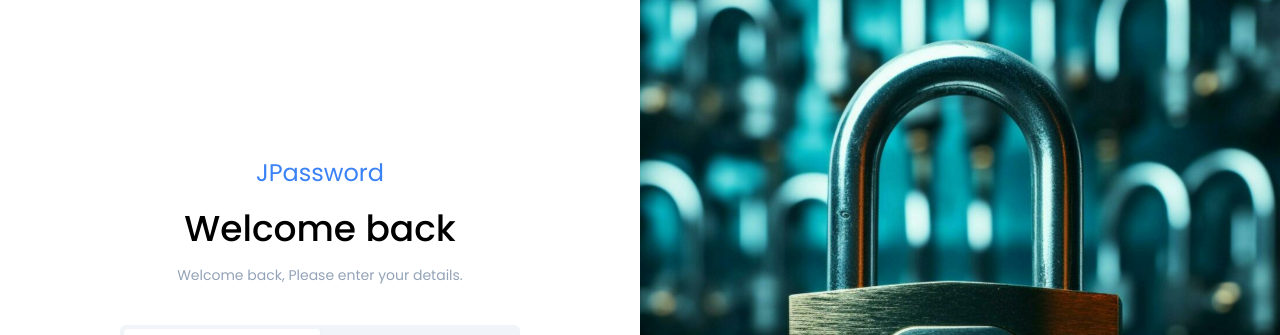
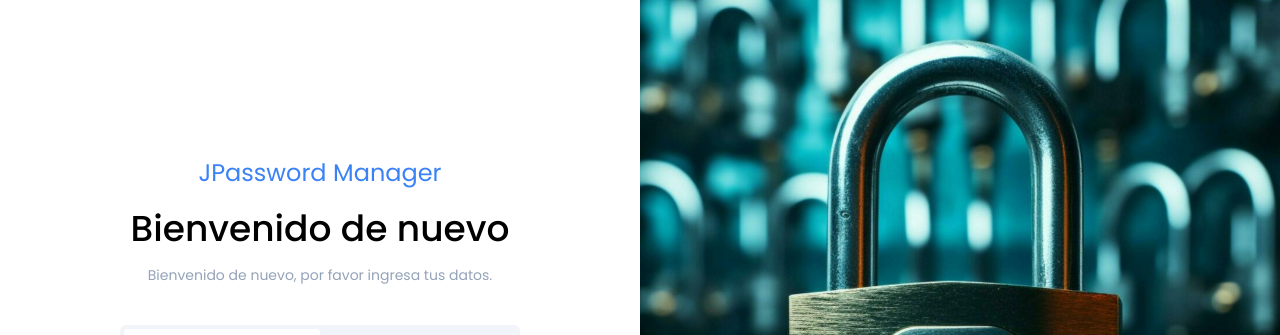
Before and after one commit to jrosasr/password-manager, a Next.js app: page /login in a window 1280 px wide. Shown: the top 335 px of the page. Built offline with nearby package versions, Linux system fonts and the light colour scheme; no server answers.

Commit message:
actualizacion de margen el login

```diff
--- a/app/(auth)/login/page.tsx
+++ b/app/(auth)/login/page.tsx
@@ -4,22 +4,24 @@ import TabsForms from "./components/TabsForms/TabsForms";
 import { redirect } from "next/navigation";
 
 export default async function LoginPage() {
-    const session = await getServerSession()
+  const session = await getServerSession();
 
   if (session) {
-        redirect('/')
+    redirect("/");
   }
 
   return (
     <div className="grid md:grid-cols-2 h-full max-h-screen overflow-hidden">
       <div className="flex justify-center h-full">
-                <div className="flex flex-col justify-center items-center p-6 text-white">
-                    <h1 className="mb-5 text-2xl text-blue-500 text-center">JPassword</h1>
+        <div className="flex flex-col justify-center items-center mx-auto md:p-6 text-white">
+          <h1 className="mb-5 text-2xl text-blue-500 text-center">
+            JPassword Manager
+          </h1>
           <h2 className="font-medium text-4xl text-black">
-                        Welcome back
+            Bienvenido de nuevo
           </h2>
           <p className="mt-4 mb-6 text-center text-slate-400 text-sm">
-                        Welcome back, Please enter your details.
+            Bienvenido de nuevo, por favor ingresa tus datos.
           </p>
           <div className="p-4">
             <TabsForms />
```
Lines whose indentation alone changed are shown as unchanged.
